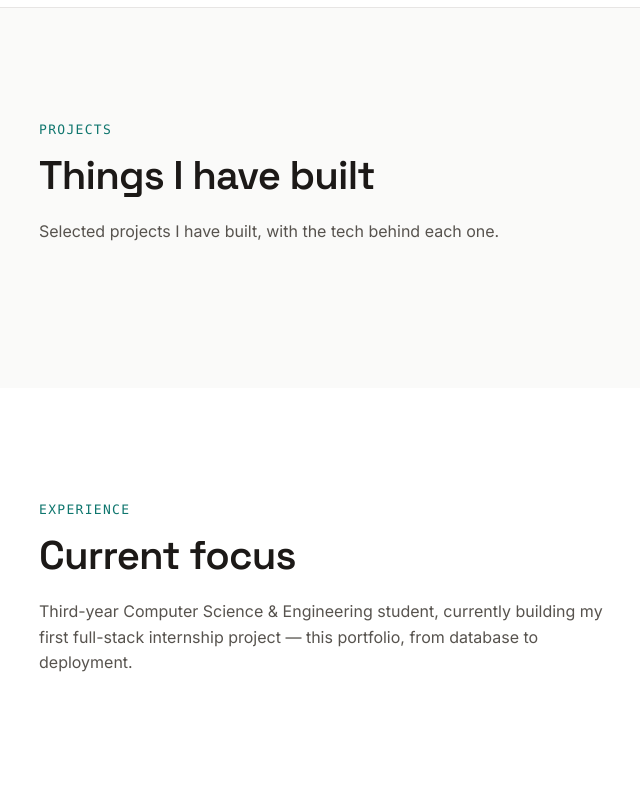
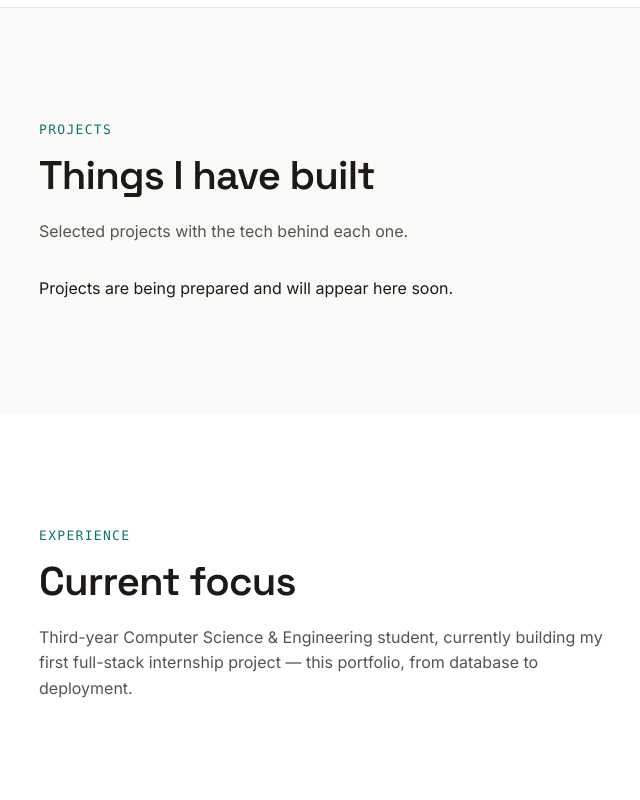
Before and after one commit to Rashmith-N/portfolio, a React (Vite) app in the folder frontend/: page / in a window 1280 px wide. Shown: the part 1840-2640 px from the top of the page, without its empty margins (85-725 px from the left). Built offline with nearby package versions, Linux system fonts and the light colour scheme.

Commit message:
Update Projects.jsx

```diff
--- a/frontend/src/components/Projects.jsx
+++ b/frontend/src/components/Projects.jsx
@@ -1,3 +1,5 @@
+const projects = []
+
 export default function Projects() {
   return (
     <section className="section section-alt" id="projects">
@@ -5,8 +7,37 @@ export default function Projects() {
         <p className="section-label">Projects</p>
         <h2 className="section-title">Things I have built</h2>
         <p className="section-intro">
-          Selected projects I have built, with the tech behind each one.
+          Selected projects with the tech behind each one.
         </p>
+        {projects.length === 0 ? (
+          <p className="projects-empty">
+            Projects are being prepared and will appear here soon.
+          </p>
+        ) : (
+          <div className="project-grid">
+            {projects.map((project) => (
+              <article className="project-card" key={project.title}>
+                <h3 className="project-title">{project.title}</h3>
+                <p className="project-desc">{project.description}</p>
+                <ul className="project-tech">
+                  {project.technologies.map((tech) => (
+                    <li key={tech}>{tech}</li>
+                  ))}
+                </ul>
+                <div className="project-links">
+                  <a href={project.githubUrl} target="_blank" rel="noreferrer">
+                    GitHub ↗
+                  </a>
+                  {project.liveUrl && (
+                    <a href={project.liveUrl} target="_blank" rel="noreferrer">
+                      Live ↗
+                    </a>
+                  )}
+                </div>
+              </article>
+            ))}
+          </div>
+        )}
       </div>
     </section>
   )
```
